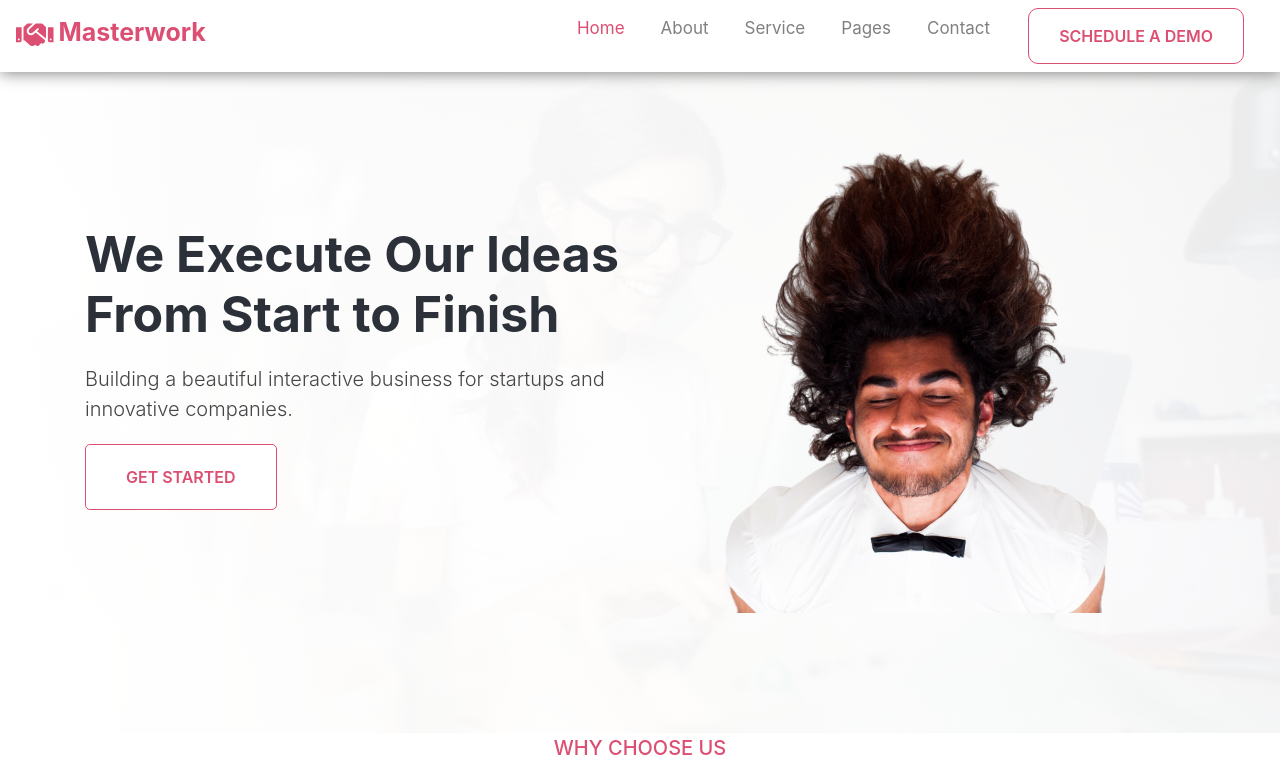
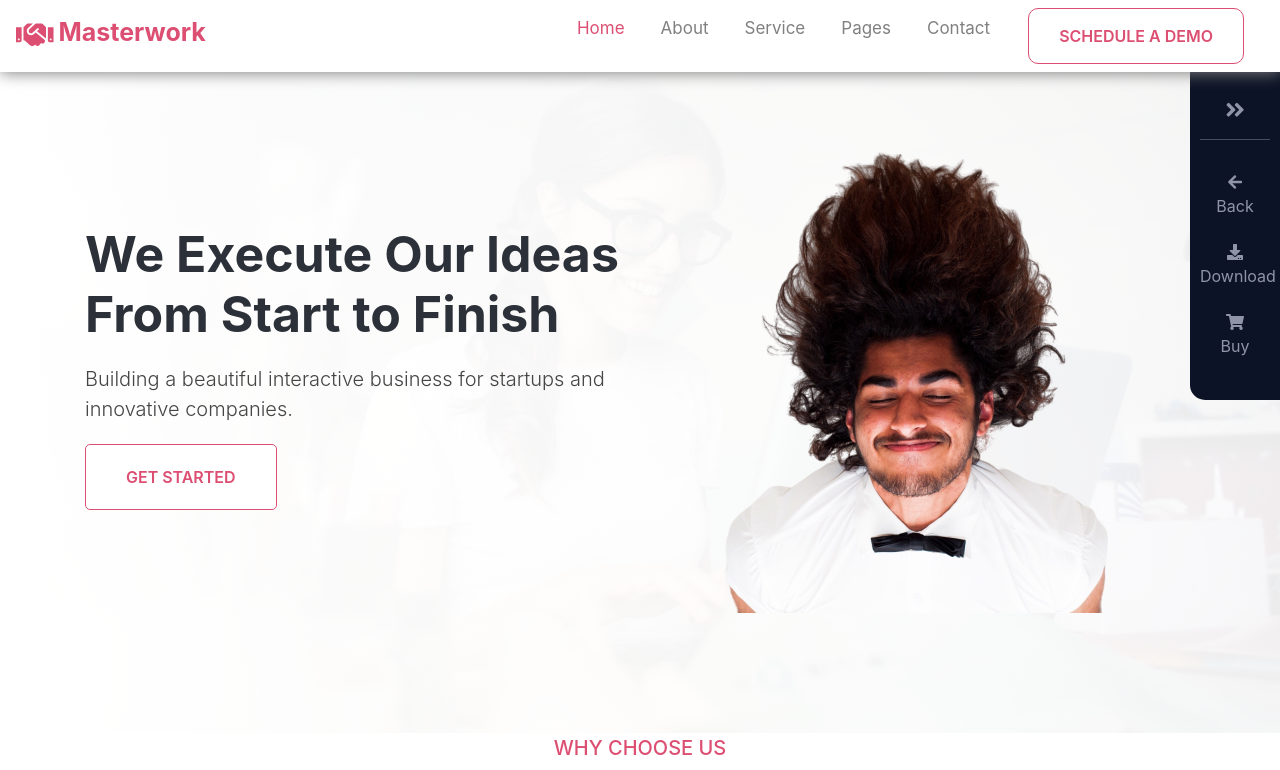
Before and after one commit to nguynanhthu/master_work, a plain HTML site: page index.html in a window 1280 px wide. Shown: the top 770 px of the page. Drawn offline with nearby package versions, Linux system fonts and the light colour scheme; a script that the page names is missing.

Commit message:
update sidebar

```diff
--- a/index.html
+++ b/index.html
@@ -785,6 +785,40 @@
     <!-- Footer-end -->
     <!-- --------------------------------- -->
 
+    <!-- sidebar - begin -->
+    <div id="sidebar">
+      <div class="sidebar-wraper container">
+
+        <div class="pull__right sidebar__btn">
+          <i class="fa fa-angle-double-right"></i>
+        </div>
+
+        <div class="sidebar__back sidebar__btn">
+          <i class="fa fa-arrow-left"></i>
+          <br>
+          <span>Back </span>
+        </div>
+
+        <div class="sidebar__download sidebar__btn">
+          <i class="fa fa-download"></i>
+          <br>
+          <span>Download </span>
+
+        </div>
+        <div class="sidebar__buy sidebar__btn">
+          <i class="fa fa-shopping-cart"></i>
+          <br>
+          <span>Buy </span>
+
+        </div>
+
+      </div>
+    </div>
+
+
+    <!-- sidebar - end -->
+    <!-- --------------------------------- -->
+
 
 
 
--- a/style.css
+++ b/style.css
@@ -674,8 +674,7 @@ header .navbar {
 /* ------------------------------------------------ */
 /* footer-begin */
 
-/* footer-end */
-/* ------------------------------------------------ */
+
 
 #footer {
   padding: 48px 0 24px 0;
@@ -806,3 +805,68 @@ header .navbar {
   border-bottom: 3px solid gray;
   width: 100%;
 }
+/* footer-end */
+/* ------------------------------------------------ */
+/* ------------------------------------------------ */
+/* sidebar-begin */
+#sidebar {
+  width: 90px;
+
+  position: fixed;
+  z-index: 999;
+  right: 0;
+  top: 70px;
+  border-bottom-left-radius: 15px;
+  background: #0d1326;
+}
+.sidebar__btn {
+  position: relative;
+  text-align: center;
+  margin: 10px 0;
+  height: 60px;
+}
+.sidebar__btn i {
+  color: rgba(230, 235, 255, 0.6);
+  line-height: 18px;
+  cursor: pointer;
+  transition: all 0.25s;
+}
+.sidebar__btn span {
+  color: rgba(230, 235, 255, 0.6);
+  line-height: 24px;
+  text-align: center;
+  font-size: 16px;
+  cursor: pointer;
+  transition: all 0.25s;
+}
+.sidebar__btn:hover span,
+.sidebar__btn:hover i {
+  color: white;
+}
+.pull__right i::after {
+  content: "";
+  display: block;
+  position: absolute;
+  /* width: 120%; */
+  height: 1px;
+  bottom: 0px;
+  right: -5px;
+  left: -5px;
+  background-color: rgba(108, 117, 125, 0.6);
+}
+.pull__right i {
+  font-size: 22px;
+  display: block;
+  line-height: 60px;
+  cursor: pointer;
+}
+.sidebar__back {
+  margin-top: 30px;
+}
+.sidebar__buy {
+  margin-bottom: 30px;
+}
+.sidebar__download span {
+  position: relative;
+  right: 5px;
+}
```
